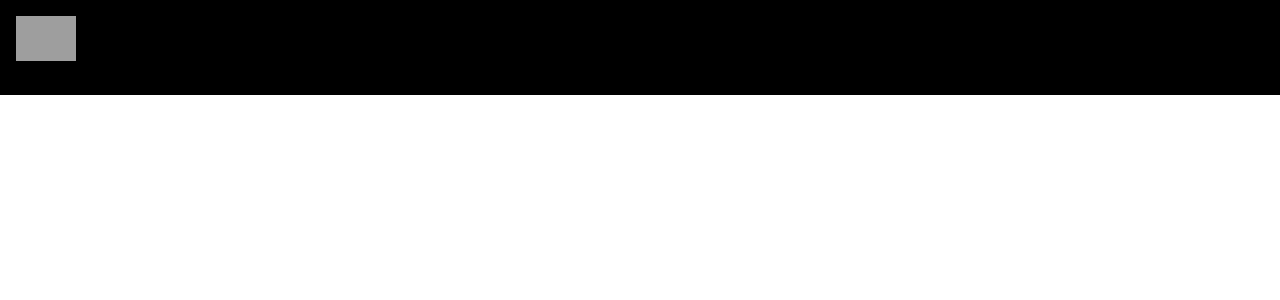
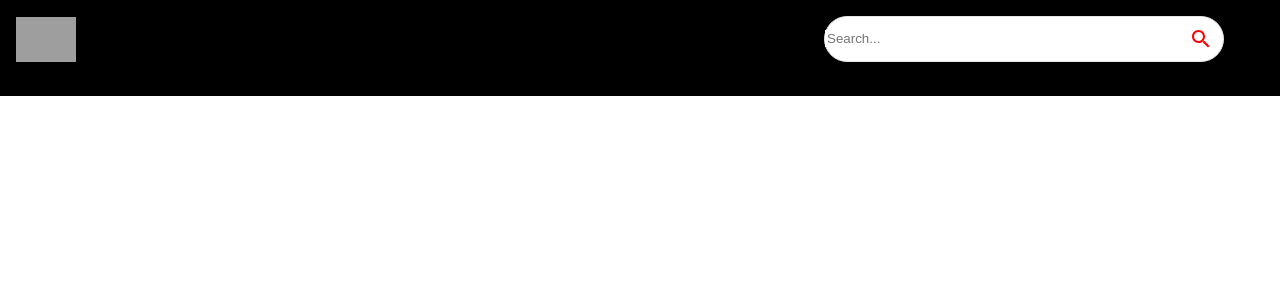
Before and after one commit to hardikbhasin/watchly, a React (Create React App) app: page / in a window 1280 px wide. Shown: the top 300 px of the page. Built offline with nearby package versions, Linux system fonts and the light colour scheme; grey boxes are pictures that could not be loaded.

Commit message:
updated searchbar in navbar

```diff
--- a/src/components/SearchBar.jsx
+++ b/src/components/SearchBar.jsx
@@ -1,11 +1,33 @@
 import React from 'react'
+import { useState } from 'react';
+import { useNavigate } from 'react-router-dom';
+import { Paper, IconButton } from '@mui/material';
+import { Search } from '@mui/icons-material';
+const SearchBar = () => {
+    return (
+        <Paper
+            component="form"
+            onSubmit={() => {}}
+            sx={{
+                borderRadius: 20,
+                border: '1px solid #e3e3e3',
+                p1: 2,
+                boxShadow: 'none',
+                mr: { sm: 5 },
+            }}
+        >
+            <input
+                className="search-bar"
+                placeholder="Search..."
 
-const SearchBar = () => {
-  return (
-    <div>
-
-    </div>
-  )
+                value=""
+                onChange={() => {}}
+            />
+            <IconButton type="submit" sx={{ p: '10px', color: 'red' }}>
+                <Search />
+            </IconButton>
+        </Paper>
+    )
 }
 
 export default SearchBar
--- a/src/components/index.js
+++ b/src/components/index.js
@@ -3,3 +3,4 @@
 export { default as VideoDetail } from './VideoDetail';
 export { default as ChannelDetail } from './ChannelDetail';
 export { default as SearchFeed } from './SearchFeed';
+export { default as SearchBar } from './SearchBar';
```
